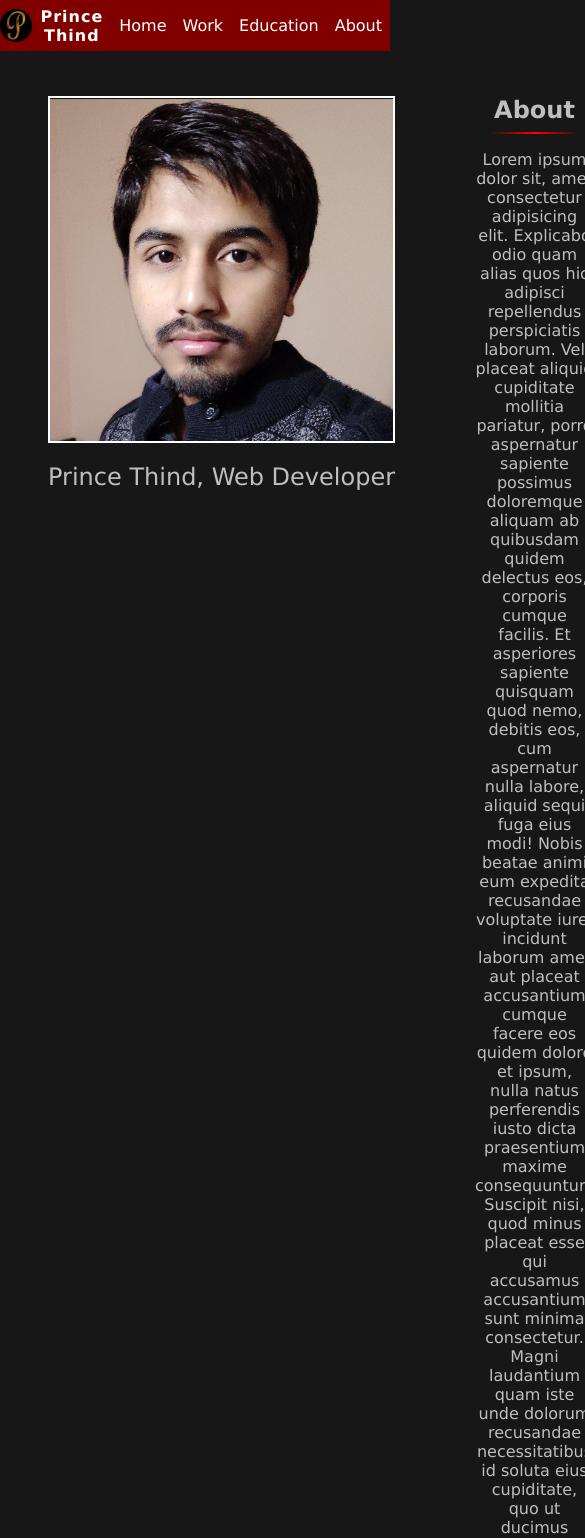
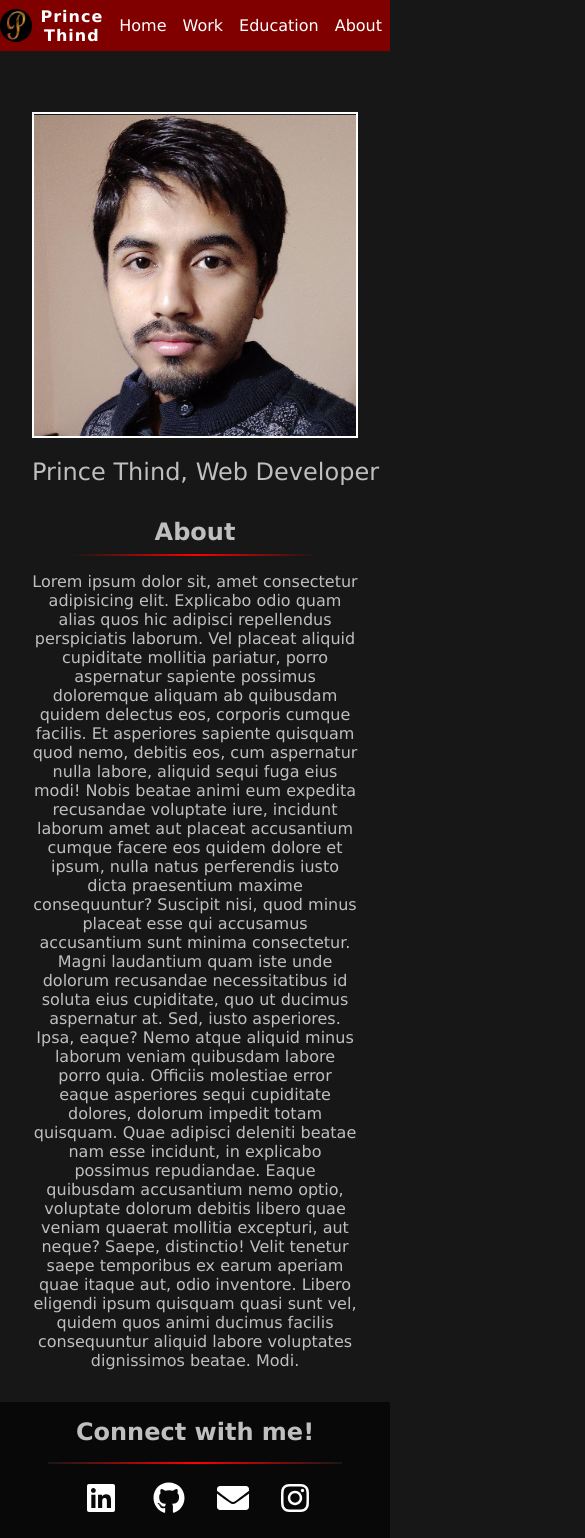
Before and after one commit to prince-thind/prince-thind.github.io, a Next.js app: page /about in a window 390 px wide. Shown: the top 1538 px of the page, 585 px wide, since content can reach past the window. Built offline with nearby package versions, Linux system fonts and the light colour scheme.

Commit message:
add mobile responsive styles

```diff
--- a/styles/About.module.scss
+++ b/styles/About.module.scss
@@ -4,24 +4,36 @@
 .profile-picture {
   // border-radius: 50%;
   border: 2px solid white !important;
+  // @include mixins.small-screen() {
+  //   margin: 1rem !important;
+  // }
 }
 .caption {
   white-space: pre;
   display: block;
   margin-top: 1rem;
   font-size: 1.5rem;
+  @include mixins.small-screen() {
+    margin-bottom: 2rem;
+  }
 }
 
 .about {
   display: grid;
   grid-template-columns: 3fr 8fr;
-
   padding: 1rem 3rem;
-
+  @include mixins.small-screen() {
+    display: flex;
+    flex-direction: column;
+    padding: 2rem;
+  }
   .about-content {
     padding: 0 5rem;
     box-sizing: border-box;
     // background-color: blue;
+    @include mixins.small-screen() {
+      padding: 0;
+    }
   }
 }
 .hr {
@@ -45,14 +57,15 @@
   padding-bottom: 1rem;
   h3 {
     font-size: 2rem;
-    padding:1rem;
+    padding: 1rem;
+    @include mixins.small-screen() {
+      font-size: 1.5rem;
+      padding-bottom: 0.5rem;
+    }
   }
 }
 
 .contact-list {
-  // display: grid;
-  // grid-template-columns: repeat(8, 1fr);
-
   display: flex;
   justify-content: center;
   list-style-type: none;
@@ -60,6 +73,10 @@
   gap: 2rem;
   width: 50%;
   margin: auto;
+  @include mixins.small-screen() {
+    display: grid;
+    grid-template-columns: repeat(4, 1fr);
+  }
 }
 .contact-me-item {
   display: block;
@@ -67,4 +84,7 @@
   // padding: 1rem;
   // background-color: hsl(0, 0%, 3%);
   @include mixins.normalize-link($hover: black);
+  @include mixins.small-screen() {
+    font-size: 2rem;
+  }
 }
```
